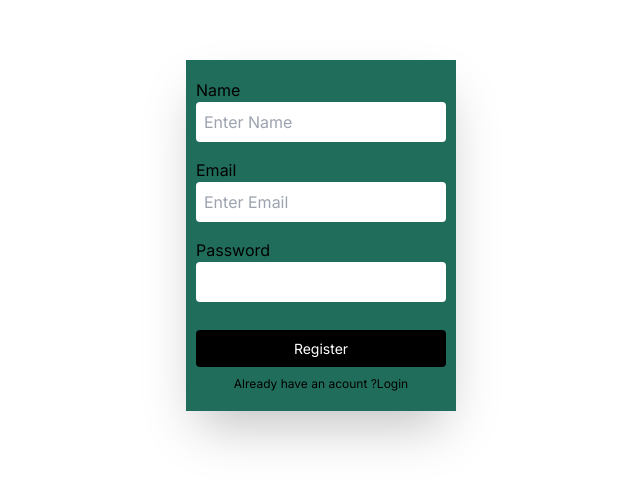
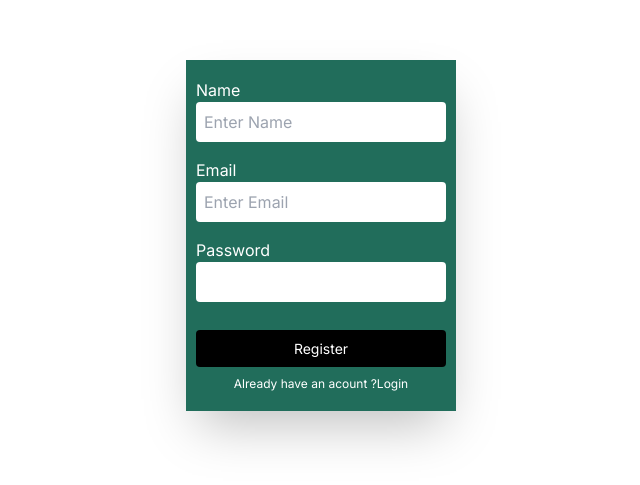
Before and after one commit to goodylove/Next-auth-task, a Next.js app: page /auth/register in a window 1280 px wide. Shown: the part 165-650 px from the top of the page, without its empty margins (319-959 px from the left). Built offline with nearby package versions, Linux system fonts and the light colour scheme; a web font is replaced by a local one.

Commit message:
bug: fix text color

```diff
--- a/Components/login/index.tsx
+++ b/Components/login/index.tsx
@@ -49,7 +49,7 @@ export default function Login() {
             className=" max-h-[400px]  gap-1 w-[100%]  mt-20 rounded-md   login   bg-[#216D5B]  justify-center items-center  flex flex-col    shadow-2xl"
           >
             <div className="flex flex-col gap-1 w-full py-1">
-              <label htmlFor="email" className="font-Inter">
+              <label htmlFor="email" className="font-Inter text-white">
                 Email
               </label>
               <input
@@ -64,7 +64,7 @@ export default function Login() {
             </div>
 
             <div className="flex flex-col gap-1  w-full py-1">
-              <label htmlFor="password" className="font-Inter">
+              <label htmlFor="password" className="font-Inter text-white">
                 Password
               </label>
               <input
@@ -81,7 +81,7 @@ export default function Login() {
               Login
             </Button>
 
-            <p className="flex text-center w-full justify-center py-2 mt-2 text-[12px]">
+            <p className="flex text-center w-full justify-center py-2 mt-2 text-[12px] text-white">
               Don't have an account ?
               <Link href="/auth/register" className="pl-1 hover:underline">
                 {" "}
--- a/Components/register/index.tsx
+++ b/Components/register/index.tsx
@@ -55,7 +55,7 @@ export default function Register() {
             className=" max-h-[400px]   mt-20 gap-2  w-[100%]  rounded-md  login  justify-center items-center  flex flex-col   border-[1px] shadow-2xl  bg-[#216D5B] "
           >
             <div className="flex flex-col gap-1 w-full py-2">
-              <label htmlFor="name" className="font-Inter">
+              <label htmlFor="name" className="font-Inter text-white">
                 Name
               </label>
               <input
@@ -70,7 +70,7 @@ export default function Register() {
             </div>
 
             <div className="flex flex-col gap-1 w-full py-2">
-              <label htmlFor="email" className="font-Inter">
+              <label htmlFor="email" className="font-Inter text-white">
                 Email
               </label>
               <input
@@ -85,7 +85,7 @@ export default function Register() {
             </div>
 
             <div className="flex flex-col gap-1  w-full py-2">
-              <label htmlFor="password" className="font-Inter">
+              <label htmlFor="password" className="font-Inter text-white">
                 Password
               </label>
               <input
@@ -102,7 +102,7 @@ export default function Register() {
               Register
             </Button>
 
-            <p className="flex text-center w-full justify-center py-2 text-[12px]">
+            <p className="flex text-center w-full justify-center py-2 text-[12px] text-white">
               Already have an acount ?{" "}
               <Link href="/auth/login" className="pl-1 hover:underline">
                 {" "}
```
